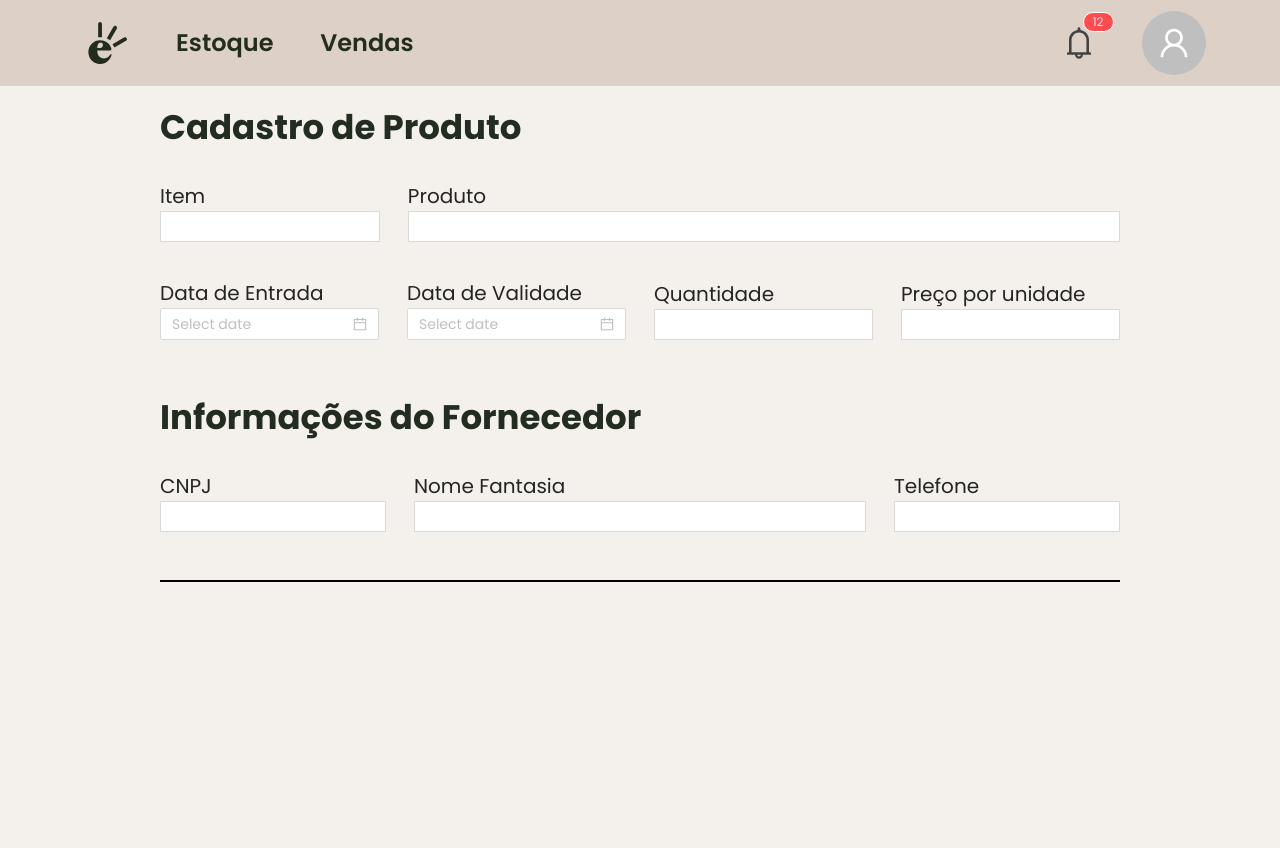
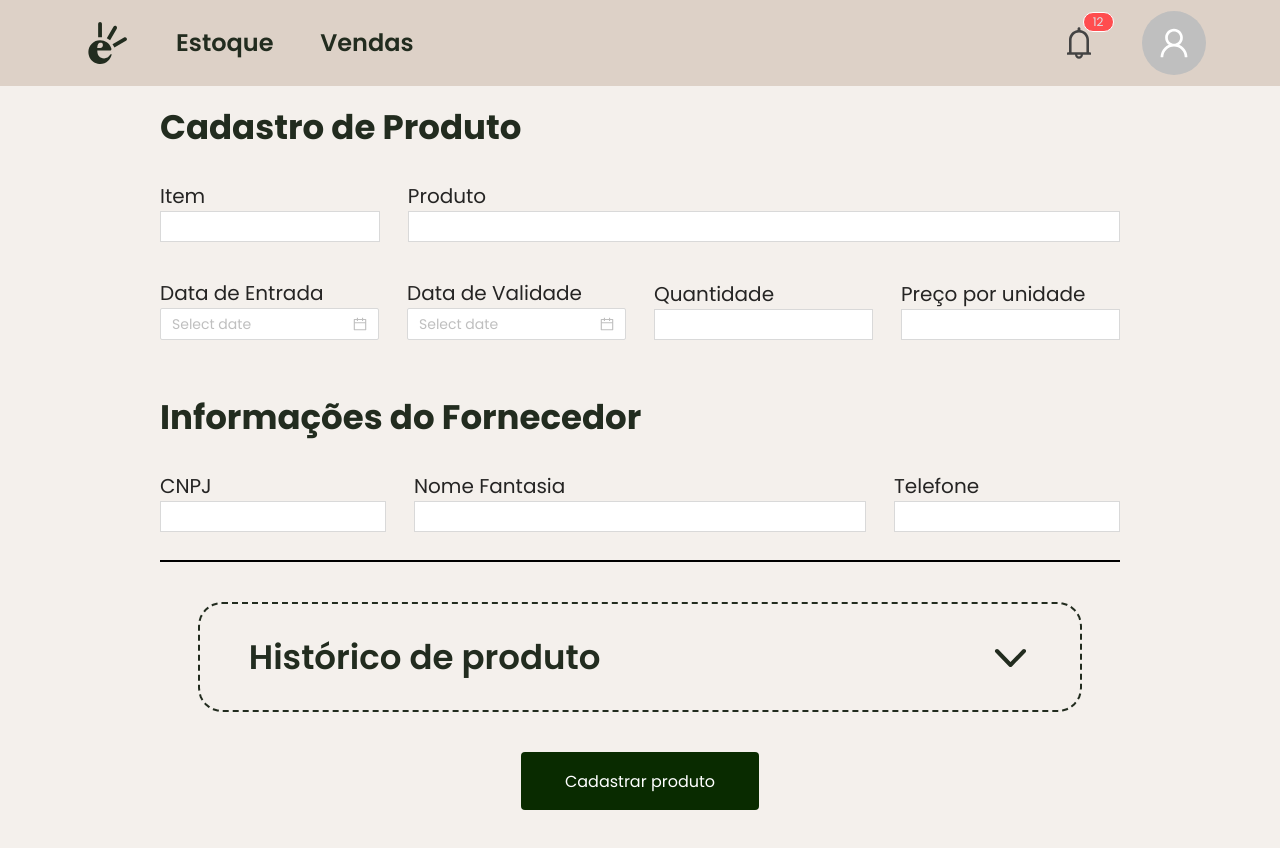
Before and after one commit to leonardoAnjos16/sinve, a React (Create React App) app: page / in a window 1280 px wide. Before the commit the page ends 800 px from the top, so only its background shows below. Built offline with nearby package versions, Linux system fonts and the light colour scheme.

Commit message:
feature(navbar): register product done

```diff
--- a/src/assets/icons/index.ts
+++ b/src/assets/icons/index.ts
@@ -1,3 +1,4 @@
 export { ReactComponent as SinveLogo } from './sinve-logo.svg';
 export { ReactComponent as Bell } from './bell.svg';
 export { ReactComponent as Avatar } from './Avatar.svg';
+export { ReactComponent as Arrow } from './arrow.svg';
--- /dev/null
+++ b/src/components/ButtonSinve/index.tsx
@@ -0,0 +1,12 @@
+import React from 'react';
+import {
+  ButtonStyled,
+} from './style';
+
+interface ButtonSinveProps {
+  title: string
+}
+
+export const ButtonSinve: React.FC<ButtonSinveProps> = ({ title }) => (
+  <ButtonStyled>{title}</ButtonStyled>
+);
--- /dev/null
+++ b/src/components/ButtonSinve/style.ts
@@ -0,0 +1,20 @@
+import styled from 'styled-components';
+
+export const ButtonStyled = styled.button`
+
+  color: white;
+  border-style: none;
+
+  padding: 1rem 1.56rem;
+  border-radius: 4px;
+  align-items: center;
+  justify-content: space-evenly;
+  display: flex;
+  max-height: 60px;
+  background-color: ${(props) => props.theme.colors.polarGreen};
+  width: 238px;
+  height: 58px;
+
+  margin: 0 auto !important;
+  margin-top: 40px !important;
+`;
--- /dev/null
+++ b/src/components/ProductHistory/index.tsx
@@ -0,0 +1,20 @@
+import React from 'react';
+import { Arrow } from '../../assets/icons';
+import {
+  Container, Title, ContentContainer,
+} from './style';
+
+interface ProductHistoryProps {
+  width: string
+}
+
+export const ProductHistory: React.FC<ProductHistoryProps> = ({ width }) => (
+  <Container width={width}>
+
+    <ContentContainer>
+      <Title>Histórico de produto</Title>
+      <Arrow />
+    </ContentContainer>
+
+  </Container>
+);
--- /dev/null
+++ b/src/components/ProductHistory/style.ts
@@ -0,0 +1,35 @@
+import styled from 'styled-components';
+
+interface ContainerProps {
+    width: string
+}
+
+export const Container = styled.div<ContainerProps>`
+    width: ${(props) => props.width};
+    height: 110px;
+    border: 2px dashed ${(props) => props.theme.colors.pineTree};
+
+    margin: 0 auto !important;
+
+    border-radius: 24px;
+
+    margin-top: 40px !important;
+
+    display: flex;
+    align-items: center;
+    justify-content: center;
+`;
+
+export const Title = styled.p`
+    font-weight: 600;
+    font-size: 34px;
+    color: ${(props) => props.theme.colors.pineTree};
+
+`;
+
+export const ContentContainer = styled.div`
+    width: 89%;
+    display: flex;
+    align-items: center;
+    justify-content: space-between;
+`;
--- a/src/components/index.ts
+++ b/src/components/index.ts
@@ -1,9 +1,13 @@
 import { Navbar } from './Navbar';
 import { Notification } from './Notification';
 import { InputSinve } from './InputSinve';
+import { ProductHistory } from './ProductHistory';
+import { ButtonSinve } from './ButtonSinve';
 
 export {
   Navbar,
   Notification,
   InputSinve,
+  ProductHistory,
+  ButtonSinve,
 };
--- a/src/pages/RegisterProduct/index.tsx
+++ b/src/pages/RegisterProduct/index.tsx
@@ -1,12 +1,14 @@
 import React from 'react';
 
-import { InputSinve, Navbar } from '../../components';
 import {
-  RegisterContainer, Title, ProductContainer, TopProductContainer,
+  ButtonSinve, InputSinve, Navbar, ProductHistory,
+} from '../../components';
+import {
+  RegisterContainer, Title, ProductContainer, TopProductContainer, Container,
 } from './style';
 
 export const RegisterProduct: React.FC = () => (
-  <>
+  <Container>
     <Navbar />
     <RegisterContainer>
       <Title>Cadastro de Produto</Title>
@@ -31,9 +33,12 @@ export const RegisterProduct: React.FC = () => (
           <InputSinve width="50%" title="Nome Fantasia" />
           <InputSinve width="25%" title="Telefone" />
         </TopProductContainer>
+      </ProductContainer>
+    </RegisterContainer>
 
-      </ProductContainer>
+    <ProductHistory width="69%" />
 
-    </RegisterContainer>
-  </>
+    <ButtonSinve title="Cadastrar produto" />
+
+  </Container>
 );
--- a/src/pages/RegisterProduct/style.ts
+++ b/src/pages/RegisterProduct/style.ts
@@ -1,12 +1,14 @@
 import styled from 'styled-components';
+
+export const Container = styled.div`
+  height: fit-content;
+  padding-bottom: 40px !important;
+`;
 
 export const RegisterContainer = styled.div`
 
-  height: 480px;
+  height: 460px;
   width: 75%;
-
-
-  /* background-color: red; */
   margin: 0 auto !important;
 
   border-bottom: 2px solid black;
@@ -22,7 +24,7 @@ export const Title = styled.p`
 
 export const ProductContainer = styled.div`
   width: 100%;
-  height: 500px;
+  height: fit-content;
 
   display: flex;
   flex-direction: column;
--- a/src/styles/theme.ts
+++ b/src/styles/theme.ts
@@ -7,5 +7,6 @@ export const theme = {
     primary: '#e1e1e6',
     text: '#e1e1e6',
     orange: '#FF4D4F',
+    polarGreen: '#092B00',
   },
 };
```
Also changed, not shown: src/assets/icons/arrow.svg (added).
